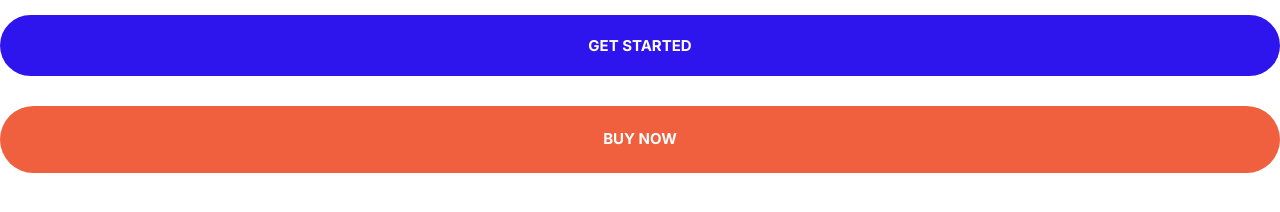
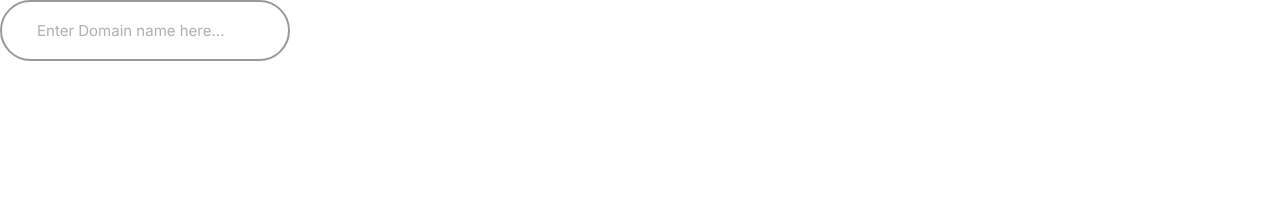
Before and after one commit to asm7979/Alify, a plain HTML site: page index.html in a window 1280 px wide. Drawn offline with Linux system fonts and the light colour scheme.

Commit message:
raw input component defined.

```diff
--- a/css/styles.css
+++ b/css/styles.css
@@ -247,3 +247,24 @@ a {
     font-size: 1.5rem;
   }
 }
+
+/* Inputs */
+
+.input {
+  border-radius: 40px;
+  border: 2px solid #999999;
+  color: var(--color-heading);
+  font-size: 2rem;
+  outline: 0;
+  padding: 2rem 3.5rem;
+}
+
+::placeholder {
+  color: #b3aeae;
+}
+
+@media screen and (min-width: 1024px) {
+  .input {
+    font-size: 1.5rem;
+  }
+}
--- a/index.html
+++ b/index.html
@@ -14,7 +14,6 @@
     <link rel="stylesheet" href="css/styles.css" />
   </head>
   <body>
-    <button class="button button--primary button--block">get started</button>
-    <a href="#" class="button button--accent button--block">buy now</a>
+    <input type="text" class="input" placeholder="Enter Domain name here..." />
   </body>
 </html>
```
